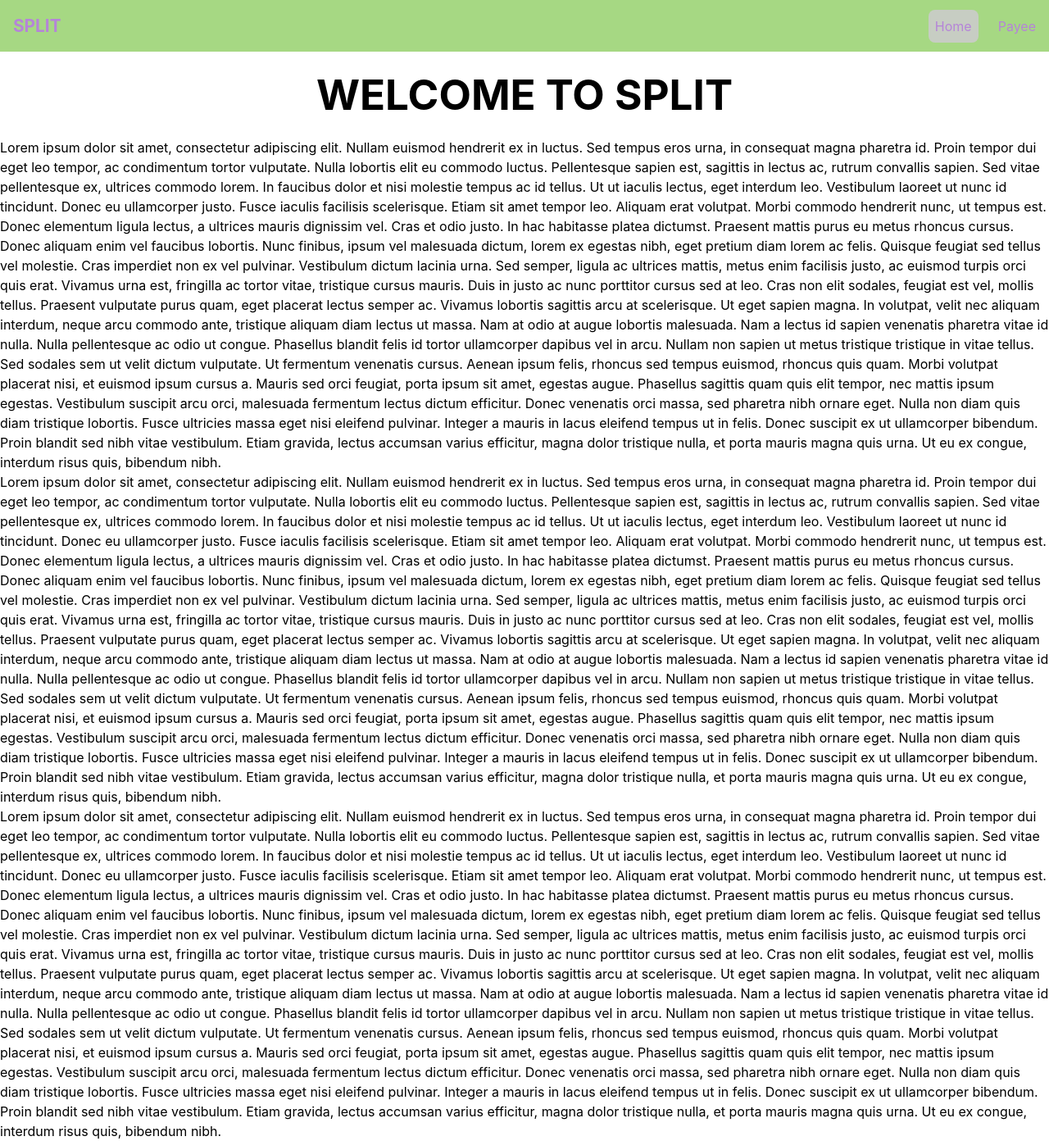
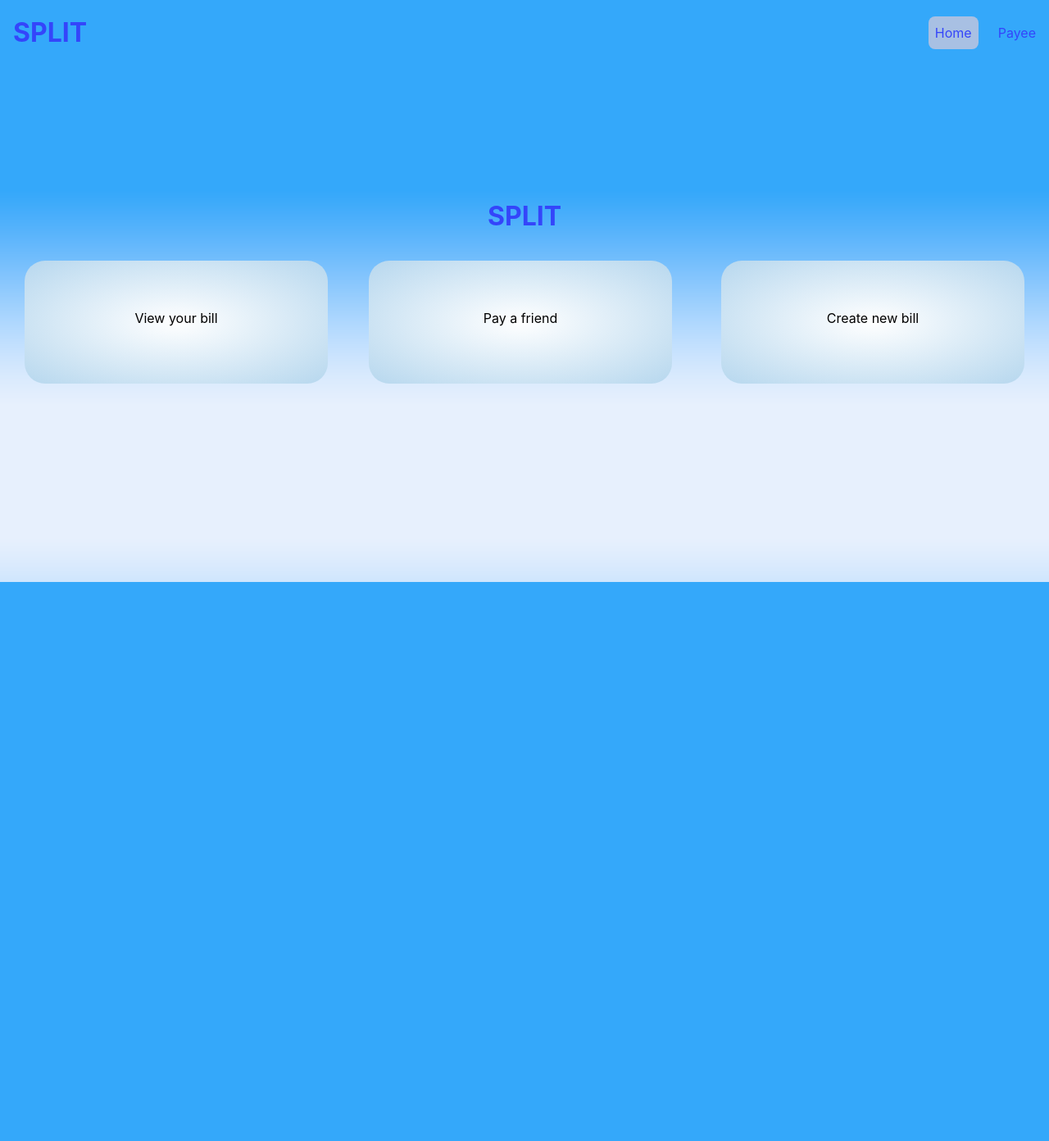
Before and after one commit to joromemarcon/split-express-react-app, a React (Vite) app in the folder client/: page / in a window 1280 px wide. Shown: the whole page at 82% size. After the commit the page ends 800 px from the top, so only its background shows below. Built offline with nearby package versions, Linux system fonts and the light colour scheme.

Commit message:
working on some CSS for ease of production

```diff
--- a/client/src/App.css
+++ b/client/src/App.css
@@ -4,7 +4,6 @@
 }
 h1 {
   padding: 1.5rem;
-  text-align: center;
 
   font-size: 3.2em;
   line-height: 1.1;
--- a/client/src/App.tsx
+++ b/client/src/App.tsx
@@ -1,4 +1,3 @@
-import { useState } from "react";
 import "./App.css";
 import NavigationBar from "./components/Navigation/NavigationBar";
 import HomePage from "./components/HomePage/HomePage";
--- a/client/src/components/HomePage/HomePage.tsx
+++ b/client/src/components/HomePage/HomePage.tsx
@@ -1,138 +1,39 @@
 import React from "react";
 import Header from "../Navigation/NavigationBar";
+import "./homepage.css";
+import { useNavigate } from "react-router-dom";
 
 function HomePage() {
+  let navigate = useNavigate();
+  const routeToPayeePage = () => {
+    navigate("/receipts");
+  };
+  const routeToPayorPage = () => {
+    navigate("/receipts");
+  };
+
   return (
     <div>
       <Header></Header>
-      <h1>WELCOME TO SPLIT</h1>
-      <p>
-        Lorem ipsum dolor sit amet, consectetur adipiscing elit. Nullam euismod
-        hendrerit ex in luctus. Sed tempus eros urna, in consequat magna
-        pharetra id. Proin tempor dui eget leo tempor, ac condimentum tortor
-        vulputate. Nulla lobortis elit eu commodo luctus. Pellentesque sapien
-        est, sagittis in lectus ac, rutrum convallis sapien. Sed vitae
-        pellentesque ex, ultrices commodo lorem. In faucibus dolor et nisi
-        molestie tempus ac id tellus. Ut ut iaculis lectus, eget interdum leo.
-        Vestibulum laoreet ut nunc id tincidunt. Donec eu ullamcorper justo.
-        Fusce iaculis facilisis scelerisque. Etiam sit amet tempor leo. Aliquam
-        erat volutpat. Morbi commodo hendrerit nunc, ut tempus est. Donec
-        elementum ligula lectus, a ultrices mauris dignissim vel. Cras et odio
-        justo. In hac habitasse platea dictumst. Praesent mattis purus eu metus
-        rhoncus cursus. Donec aliquam enim vel faucibus lobortis. Nunc finibus,
-        ipsum vel malesuada dictum, lorem ex egestas nibh, eget pretium diam
-        lorem ac felis. Quisque feugiat sed tellus vel molestie. Cras imperdiet
-        non ex vel pulvinar. Vestibulum dictum lacinia urna. Sed semper, ligula
-        ac ultrices mattis, metus enim facilisis justo, ac euismod turpis orci
-        quis erat. Vivamus urna est, fringilla ac tortor vitae, tristique cursus
-        mauris. Duis in justo ac nunc porttitor cursus sed at leo. Cras non elit
-        sodales, feugiat est vel, mollis tellus. Praesent vulputate purus quam,
-        eget placerat lectus semper ac. Vivamus lobortis sagittis arcu at
-        scelerisque. Ut eget sapien magna. In volutpat, velit nec aliquam
-        interdum, neque arcu commodo ante, tristique aliquam diam lectus ut
-        massa. Nam at odio at augue lobortis malesuada. Nam a lectus id sapien
-        venenatis pharetra vitae id nulla. Nulla pellentesque ac odio ut congue.
-        Phasellus blandit felis id tortor ullamcorper dapibus vel in arcu.
-        Nullam non sapien ut metus tristique tristique in vitae tellus. Sed
-        sodales sem ut velit dictum vulputate. Ut fermentum venenatis cursus.
-        Aenean ipsum felis, rhoncus sed tempus euismod, rhoncus quis quam. Morbi
-        volutpat placerat nisi, et euismod ipsum cursus a. Mauris sed orci
-        feugiat, porta ipsum sit amet, egestas augue. Phasellus sagittis quam
-        quis elit tempor, nec mattis ipsum egestas. Vestibulum suscipit arcu
-        orci, malesuada fermentum lectus dictum efficitur. Donec venenatis orci
-        massa, sed pharetra nibh ornare eget. Nulla non diam quis diam tristique
-        lobortis. Fusce ultricies massa eget nisi eleifend pulvinar. Integer a
-        mauris in lacus eleifend tempus ut in felis. Donec suscipit ex ut
-        ullamcorper bibendum. Proin blandit sed nibh vitae vestibulum. Etiam
-        gravida, lectus accumsan varius efficitur, magna dolor tristique nulla,
-        et porta mauris magna quis urna. Ut eu ex congue, interdum risus quis,
-        bibendum nibh.
-      </p>
-
-      <p>
-        Lorem ipsum dolor sit amet, consectetur adipiscing elit. Nullam euismod
-        hendrerit ex in luctus. Sed tempus eros urna, in consequat magna
-        pharetra id. Proin tempor dui eget leo tempor, ac condimentum tortor
-        vulputate. Nulla lobortis elit eu commodo luctus. Pellentesque sapien
-        est, sagittis in lectus ac, rutrum convallis sapien. Sed vitae
-        pellentesque ex, ultrices commodo lorem. In faucibus dolor et nisi
-        molestie tempus ac id tellus. Ut ut iaculis lectus, eget interdum leo.
-        Vestibulum laoreet ut nunc id tincidunt. Donec eu ullamcorper justo.
-        Fusce iaculis facilisis scelerisque. Etiam sit amet tempor leo. Aliquam
-        erat volutpat. Morbi commodo hendrerit nunc, ut tempus est. Donec
-        elementum ligula lectus, a ultrices mauris dignissim vel. Cras et odio
-        justo. In hac habitasse platea dictumst. Praesent mattis purus eu metus
-        rhoncus cursus. Donec aliquam enim vel faucibus lobortis. Nunc finibus,
-        ipsum vel malesuada dictum, lorem ex egestas nibh, eget pretium diam
-        lorem ac felis. Quisque feugiat sed tellus vel molestie. Cras imperdiet
-        non ex vel pulvinar. Vestibulum dictum lacinia urna. Sed semper, ligula
-        ac ultrices mattis, metus enim facilisis justo, ac euismod turpis orci
-        quis erat. Vivamus urna est, fringilla ac tortor vitae, tristique cursus
-        mauris. Duis in justo ac nunc porttitor cursus sed at leo. Cras non elit
-        sodales, feugiat est vel, mollis tellus. Praesent vulputate purus quam,
-        eget placerat lectus semper ac. Vivamus lobortis sagittis arcu at
-        scelerisque. Ut eget sapien magna. In volutpat, velit nec aliquam
-        interdum, neque arcu commodo ante, tristique aliquam diam lectus ut
-        massa. Nam at odio at augue lobortis malesuada. Nam a lectus id sapien
-        venenatis pharetra vitae id nulla. Nulla pellentesque ac odio ut congue.
-        Phasellus blandit felis id tortor ullamcorper dapibus vel in arcu.
-        Nullam non sapien ut metus tristique tristique in vitae tellus. Sed
-        sodales sem ut velit dictum vulputate. Ut fermentum venenatis cursus.
-        Aenean ipsum felis, rhoncus sed tempus euismod, rhoncus quis quam. Morbi
-        volutpat placerat nisi, et euismod ipsum cursus a. Mauris sed orci
-        feugiat, porta ipsum sit amet, egestas augue. Phasellus sagittis quam
-        quis elit tempor, nec mattis ipsum egestas. Vestibulum suscipit arcu
-        orci, malesuada fermentum lectus dictum efficitur. Donec venenatis orci
-        massa, sed pharetra nibh ornare eget. Nulla non diam quis diam tristique
-        lobortis. Fusce ultricies massa eget nisi eleifend pulvinar. Integer a
-        mauris in lacus eleifend tempus ut in felis. Donec suscipit ex ut
-        ullamcorper bibendum. Proin blandit sed nibh vitae vestibulum. Etiam
-        gravida, lectus accumsan varius efficitur, magna dolor tristique nulla,
-        et porta mauris magna quis urna. Ut eu ex congue, interdum risus quis,
-        bibendum nibh.
-      </p>
-      <p>
-        Lorem ipsum dolor sit amet, consectetur adipiscing elit. Nullam euismod
-        hendrerit ex in luctus. Sed tempus eros urna, in consequat magna
-        pharetra id. Proin tempor dui eget leo tempor, ac condimentum tortor
-        vulputate. Nulla lobortis elit eu commodo luctus. Pellentesque sapien
-        est, sagittis in lectus ac, rutrum convallis sapien. Sed vitae
-        pellentesque ex, ultrices commodo lorem. In faucibus dolor et nisi
-        molestie tempus ac id tellus. Ut ut iaculis lectus, eget interdum leo.
-        Vestibulum laoreet ut nunc id tincidunt. Donec eu ullamcorper justo.
-        Fusce iaculis facilisis scelerisque. Etiam sit amet tempor leo. Aliquam
-        erat volutpat. Morbi commodo hendrerit nunc, ut tempus est. Donec
-        elementum ligula lectus, a ultrices mauris dignissim vel. Cras et odio
-        justo. In hac habitasse platea dictumst. Praesent mattis purus eu metus
-        rhoncus cursus. Donec aliquam enim vel faucibus lobortis. Nunc finibus,
-        ipsum vel malesuada dictum, lorem ex egestas nibh, eget pretium diam
-        lorem ac felis. Quisque feugiat sed tellus vel molestie. Cras imperdiet
-        non ex vel pulvinar. Vestibulum dictum lacinia urna. Sed semper, ligula
-        ac ultrices mattis, metus enim facilisis justo, ac euismod turpis orci
-        quis erat. Vivamus urna est, fringilla ac tortor vitae, tristique cursus
-        mauris. Duis in justo ac nunc porttitor cursus sed at leo. Cras non elit
-        sodales, feugiat est vel, mollis tellus. Praesent vulputate purus quam,
-        eget placerat lectus semper ac. Vivamus lobortis sagittis arcu at
-        scelerisque. Ut eget sapien magna. In volutpat, velit nec aliquam
-        interdum, neque arcu commodo ante, tristique aliquam diam lectus ut
-        massa. Nam at odio at augue lobortis malesuada. Nam a lectus id sapien
-        venenatis pharetra vitae id nulla. Nulla pellentesque ac odio ut congue.
-        Phasellus blandit felis id tortor ullamcorper dapibus vel in arcu.
-        Nullam non sapien ut metus tristique tristique in vitae tellus. Sed
-        sodales sem ut velit dictum vulputate. Ut fermentum venenatis cursus.
-        Aenean ipsum felis, rhoncus sed tempus euismod, rhoncus quis quam. Morbi
-        volutpat placerat nisi, et euismod ipsum cursus a. Mauris sed orci
-        feugiat, porta ipsum sit amet, egestas augue. Phasellus sagittis quam
-        quis elit tempor, nec mattis ipsum egestas. Vestibulum suscipit arcu
-        orci, malesuada fermentum lectus dictum efficitur. Donec venenatis orci
-        massa, sed pharetra nibh ornare eget. Nulla non diam quis diam tristique
-        lobortis. Fusce ultricies massa eget nisi eleifend pulvinar. Integer a
-        mauris in lacus eleifend tempus ut in felis. Donec suscipit ex ut
-        ullamcorper bibendum. Proin blandit sed nibh vitae vestibulum. Etiam
-        gravida, lectus accumsan varius efficitur, magna dolor tristique nulla,
-        et porta mauris magna quis urna. Ut eu ex congue, interdum risus quis,
-        bibendum nibh.
-      </p>
+      <main>
+        <div className="mn-bg-img">
+          <div className="mg">
+            <div className="mg-spacer"></div>
+            <h1>SPLIT</h1>
+            <div className="mg-flex">
+              <div className="mg-flex-child" onClick={routeToPayorPage}>
+                View your bill
+              </div>
+              <div className="mg-flex-child" onClick={routeToPayeePage}>
+                Pay a friend
+              </div>
+              <div className="mg-flex-child" onClick={routeToPayeePage}>
+                Create new bill
+              </div>
+            </div>
+          </div>
+        </div>
+      </main>
     </div>
   );
 }
--- /dev/null
+++ b/client/src/components/HomePage/homepage.css
@@ -0,0 +1,35 @@
+.mn-bg-img{
+    height: 600px;
+    width: 100%;
+    background-image: url("../../images/main-custom-blue-bg.png");
+    background-size: cover;
+}
+.mg h1{
+    color: #3445FA;
+    text-align: center;
+}
+.mg-spacer{
+    flex:1;
+    height: 100px;
+    padding: 20px;
+    margin: 30px;
+    line-height: 100px;
+}
+.mg-flex{
+    display: flex;
+}
+.mg-flex-child{
+    flex:1;
+    /*border:2px solid white;  remove later */
+    border-radius: 25px;
+    height: 150px;
+    padding: 20px;
+    margin: 30px;
+    line-height: 100px; /*vertically aligns text (add: height, padding, margin*/
+    text-align: center;
+    background: radial-gradient(white,#b6d7ee);
+    /* background-color: #3445FA; */
+}
+.mg-flex-child:first-child{
+    margin-right: 20px;
+}
--- a/client/src/components/Navigation/navigation-bar.css
+++ b/client/src/components/Navigation/navigation-bar.css
@@ -14,7 +14,7 @@ nav {
     height: 20%;
     display: flex;
     align-items: center;
-    background-color: #a6d883;
+    background-color:  #34A8FA/* rgb(209, 230, 194) */;
     justify-content: space-between;
     position: sticky;
     top: 0;
@@ -22,14 +22,13 @@ nav {
 
 nav .site-title{
     text-decoration: none;
-    color: #B584D8;
-    font-size: 1.3rem;
+    color:  #3445FA;/*#B584D8;*/
+    font-size: 2rem;
     margin: 1rem;
     font-weight: bold;
   }
 nav ul{
     display: flex;
-
 }
 
 nav ul li{
@@ -38,7 +37,7 @@ nav ul li{
 
 nav ul li a {
     display: block;
-    color: #B584D8;
+    color: #3445FA;/*#B584D8;*/
     padding: 0.5rem;
     margin: 0 0.5rem;
     text-decoration: none;
@@ -47,24 +46,24 @@ nav ul li a {
   }
 
 nav ul li a:not(.active):hover{
-    color: #993cdb;
+    color:  #3445FA/* rgb(209, 230, 194) */;
 }
 
 nav .menu{
     display: none;
     position: absolute;
-    top: 0.75rem;
+    top: 1.3rem;
     right: 0.5rem;
     flex-direction: column;
     justify-content: space-between;
     width: 2.25rem;
-    height: 2rem;
+    height: 1.5rem;
 }
 
 nav .menu span{
     height: 0.4rem;
     width: 100%;
-    background-color: white;
+    background-color: #3445FA;
     border-radius: 0.2rem;
 }
 
--- a/client/src/index.css
+++ b/client/src/index.css
@@ -8,6 +8,9 @@
   -webkit-font-smoothing: antialiased;
   -moz-osx-font-smoothing: grayscale;
   -webkit-text-size-adjust: 100%;
+}
+body{
+  background-color:  #34A8FA;
 }
 
 button {
--- a/client/src/main.tsx
+++ b/client/src/main.tsx
@@ -4,7 +4,7 @@ import { createBrowserRouter, RouterProvider } from "react-router-dom";
 import "./index.css";
 import Itemize from "./components/Itemize.tsx";
 import HomePage from "./components/HomePage/HomePage.tsx";
-import Payee from "./components/Payee.tsx";
+import Payee from "./components/Payee/Payee.tsx";
 
 const router = createBrowserRouter([
   { path: "/", element: <HomePage /> },
```
Also changed, not shown: client/src/components/Payee/Payee.tsx (renamed from client/src/components/Payee.tsx, +5 -3 lines), client/src/images/main-custom-bg.png (added), client/src/images/main-custom-blue-bg.png (added).
